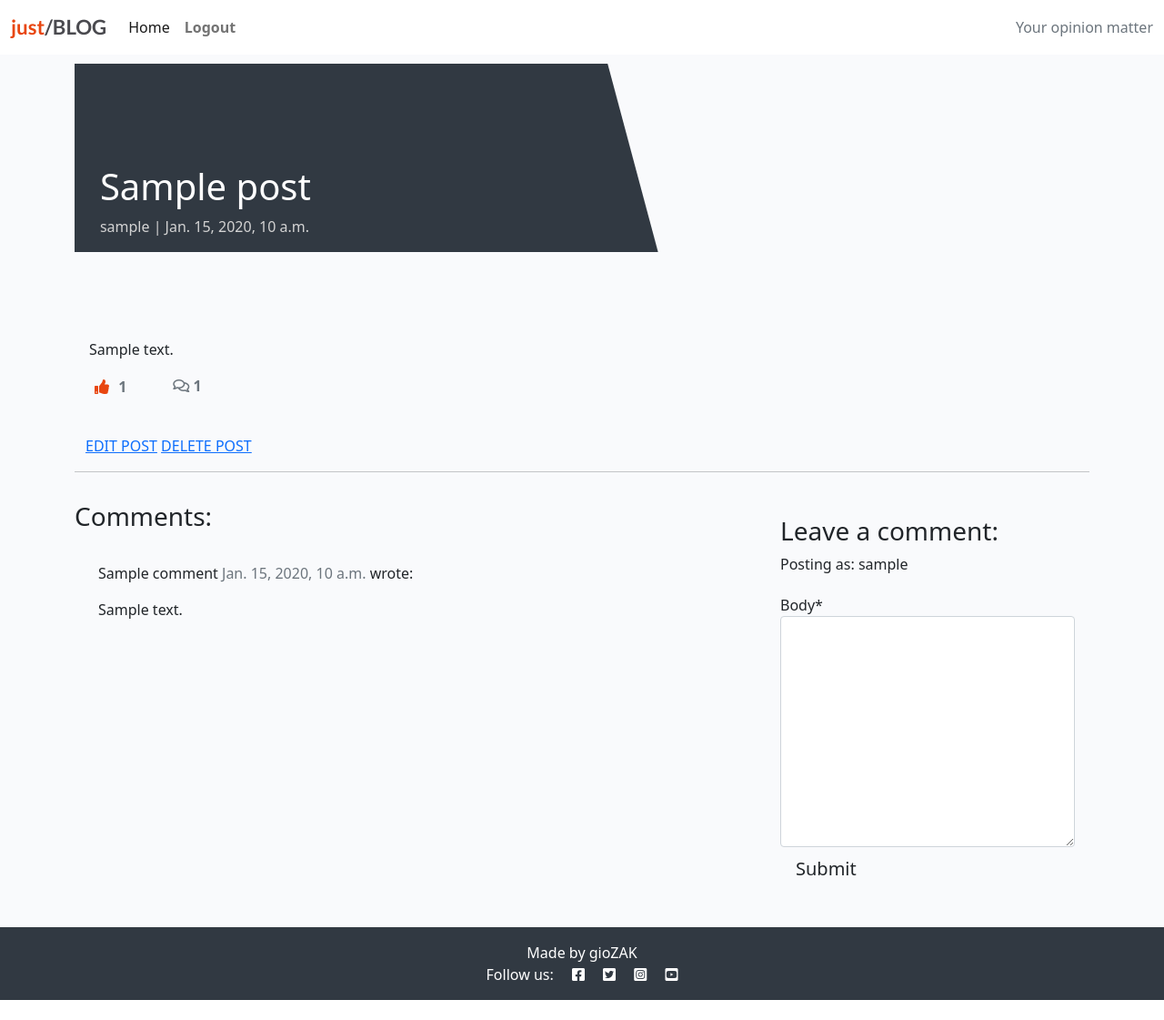
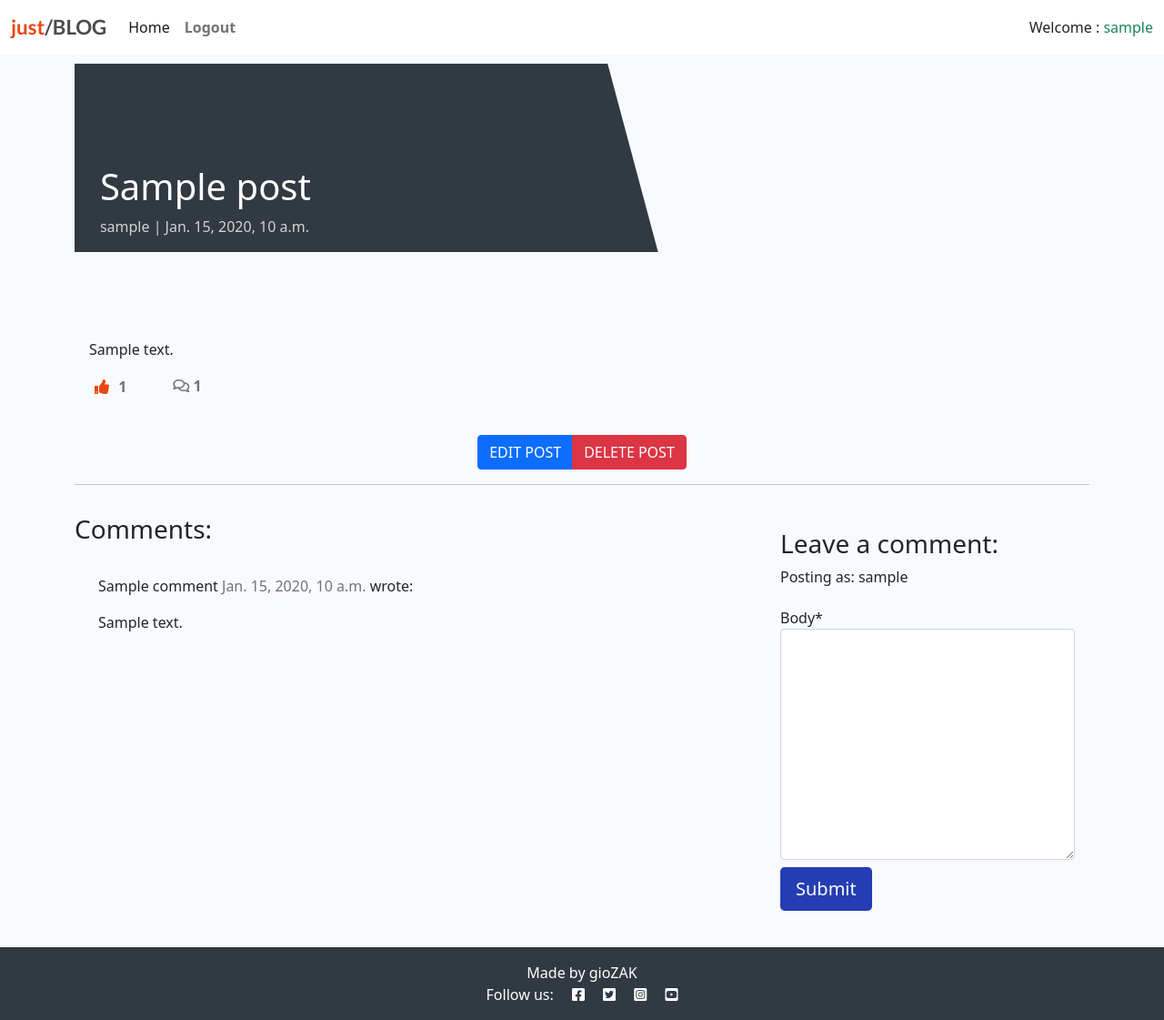
Before and after one commit to gioZAK/justblog_v1, a Django app: a page that uses templates/base.html in a window 1280 px wide. Shown: the whole page at 91% size. Before the commit the page ends 1099 px from the top, so only its background shows below. Run offline with Django 3.2, Linux system fonts and the light colour scheme; a user stored in the database is signed in; tables that the repository leaves empty hold one stand-in row (values such as "Sample post"); some libraries are stand-ins or nearby versions.

Commit message:
Update loads of things

```diff
--- a/templates/base.html
+++ b/templates/base.html
@@ -50,8 +50,12 @@
                     </li>
                     {% endif %}
                 </ul>
-                <span class="navbar-text text-muted">
-                    Your opinion matter
+                <span class="font-weight-bold text-lg">
+                    {% if user.is_authenticated %}
+                    Welcome : <span class="text-success">{{ user.username }}</span>
+                    {% else %}
+                    Your opinion matter!
+                    {% endif %}
                 </span>
             </div>
         </div>
--- a/templates/delete_post.html
+++ b/templates/delete_post.html
@@ -10,8 +10,12 @@
             <legend class="border-bottom mb-4 text-center">Delete Post</legend>
             <input type="hidden" name="delete" value="True">
         </fieldset>
+        <p class="text-danger text-center">Warning: Deleting this post is <b>permanent</b> and <b>cannot</b>
+            be undone. Are you sure
+            you want to
+            <b>delete</b> this post?</p>
         <div class="pt-3 form-group text-center">
-            <button type="submit" class="btn btn-danger" value="Delete">Delete Post</button>
+            <button type="submit" class="btn btn-danger" value="Delete">Delete</button>
         </div>
         <div class="pt-3 form-group text-center">
             <a class="btn btn-secondary btn-sm mt-1 mb-1" href="{% url 'post_detail' post.slug %}">Cancel</a>
--- a/templates/index.html
+++ b/templates/index.html
@@ -4,7 +4,9 @@
 
 <div class="container-fluid">
     <div class="row">
-        <div><a href="{% url 'create_post' %}">Create a new post</a></div>
+        <div class="btn-group">
+            <a href="{% url 'create_post' %}" class="btn btn-primary">Create a new post</a>
+        </div>
         <!-- Blog Entries Column -->
         <div class="col-12 mt-3 left">
             <div class="row">
--- a/templates/post_detail.html
+++ b/templates/post_detail.html
@@ -66,11 +66,13 @@
             </div>
         </div>
     </div>
-    <div class="container">
-        {% if user.is_authenticated and user == post.author %}
-        <a href="{% url 'edit_post' post.slug %}">EDIT POST</a>
-        <a href="{% url 'delete_post' post.slug %}">DELETE POST</a>
-        {% endif %}
+    <div class="container d-flex justify-content-center align-center">
+        <div class="btn-group" role="group">
+            {% if user.is_authenticated and user == post.author %}
+            <a class="btn btn-primary" href="{% url 'edit_post' post.slug %}">EDIT POST</a>
+            <a class="btn btn-danger" href="{% url 'delete_post' post.slug %}">DELETE POST</a>
+            {% endif %}
+        </div>
     </div>
     <div class="row">
         <div class="col">
@@ -113,7 +115,7 @@
                 <form method="post" style="margin-top: 1.3em;">
                     {{ comment_form | crispy }}
                     {% csrf_token %}
-                    <button type="submit" class="btn btn-signup btn-lg">Submit</button>
+                    <button type="submit" class="btn btn-all btn-lg mt-2">Submit</button>
                 </form>
                 {% endif %}
                 {% endif %}
```
